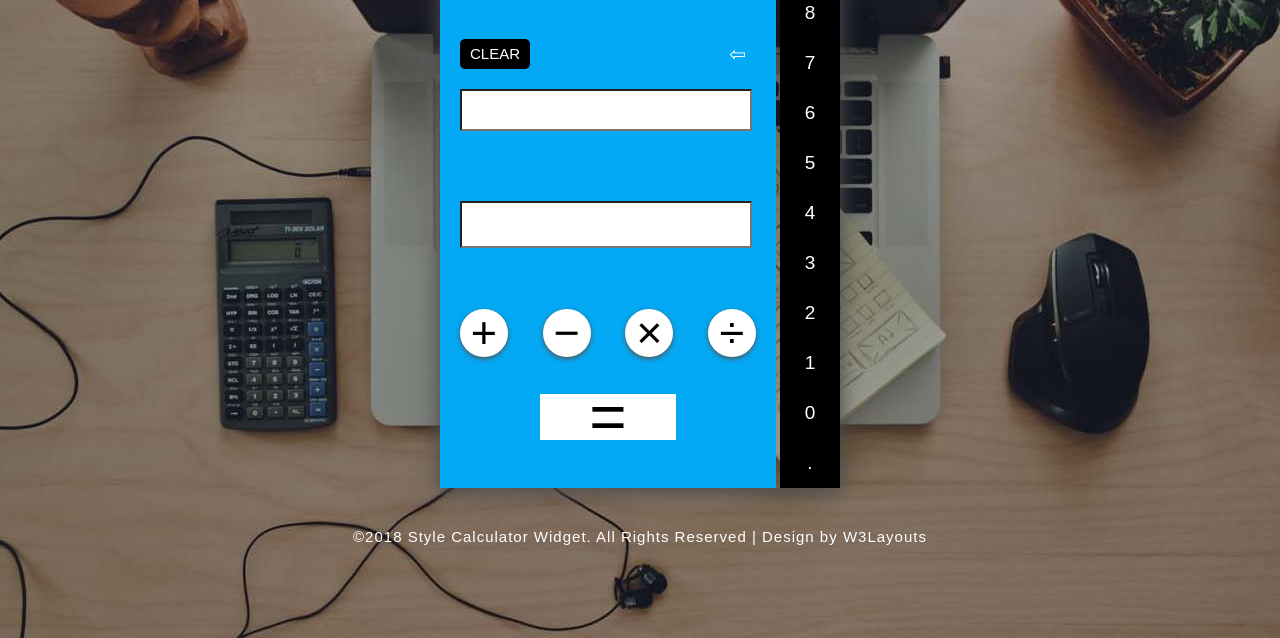
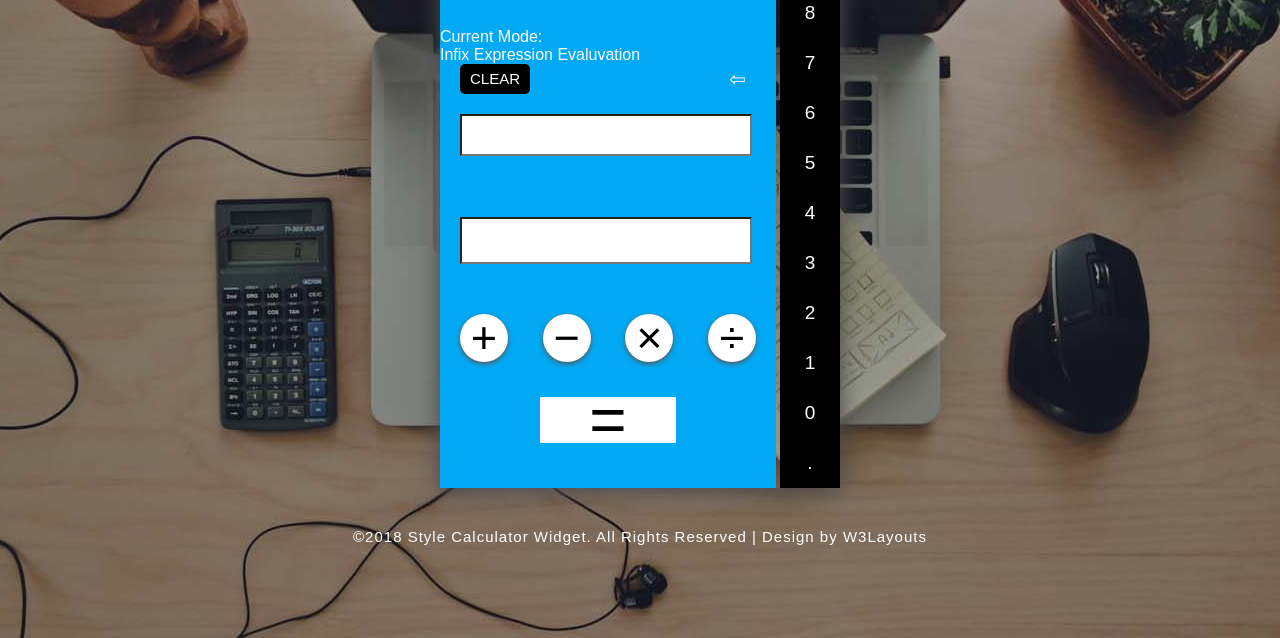
Before and after one commit to pcoder59/expression-evaluvator, a plain HTML site: page public/index.html in a window 1280 px wide. Shown: the part 162-800 px from the top of the page. Drawn offline with Linux system fonts and the light colour scheme.

Commit message:
New Public Index.html

```diff
--- a/public/index.html
+++ b/public/index.html
@@ -122,6 +122,8 @@
                   <div class="bar3"></div>
                </div>
             </div>
+            <div class="modeDisplay">Current Mode: </div>
+            <div class="modeDisplay" id="selected-mode">Infix Expression Evaluvation</div>
             <div class="calculator-gide" id="clear-container">
                <div class="noselect" id="delete" onclick="backspace()">⇦</div>
                <div class="noselect" id="clear" onclick="c()">CLEAR</div>
```
